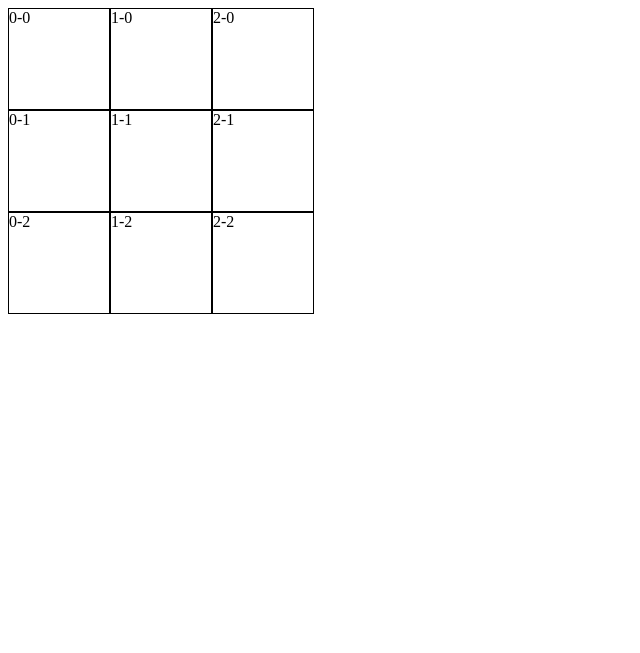
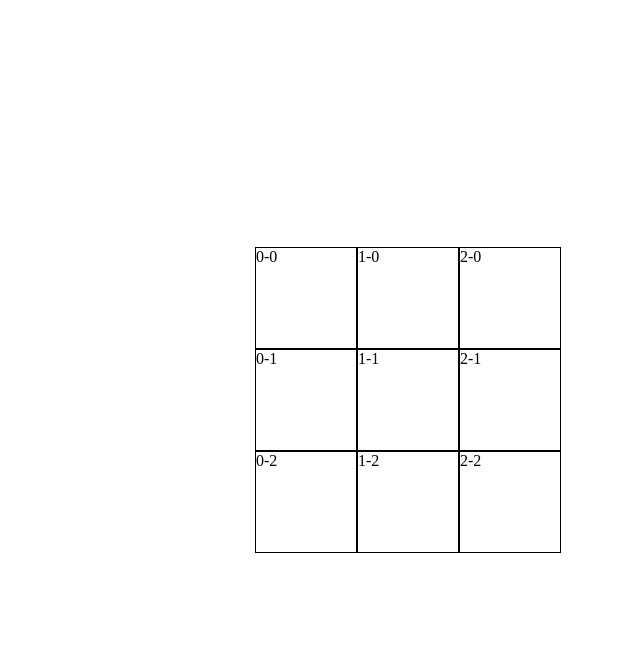
Before and after one commit to elpatron11/js-pictureSlideGame, a plain HTML site: page index.html in a window 1280 px wide. Shown: the whole page, without its empty margins (0-640 px from the left). Drawn offline with Linux system fonts and the light colour scheme.

Commit message:
Grid positioning done

```diff
--- a/index.html
+++ b/index.html
@@ -4,12 +4,14 @@
     <meta charset="UTF-8">
     <meta http-equiv="X-UA-Compatible" content="IE=edge">
     <meta name="viewport" content="width=device-width, initial-scale=1.0">
-    <!-- <style src="./style.css"></style> -->
+    <style src="./style.css"></style>
     <title>Document</title>
 </head>
 <body>
-    <div id="wholeGrid">
-        <!-- <div id="x1">
+    <div id="centerAlign">
+
+        <div id="wholeGrid">
+            <!-- <div id="x1">
             <div id="y1"></div>
             <div id="y2"></div>
             <div id="y3"></div>
@@ -27,8 +29,8 @@
              <div id="y333"></div>
         </div> -->
 
+        </div>
     </div>
-
 
     <script src="./index.js"></script>
 </body>
--- a/index.js
+++ b/index.js
@@ -1,32 +1,43 @@
+//Asign created divs and containers.
+const centerDiv=document.querySelector("#centerAlign");
 const root = document.querySelector("#wholeGrid");
-// const column =document.createElement("div");
-// column.className="column"
+
+//Apply flex to divs to create row, to center align and margins.
+root.style.display="flex";
+root.style.flexDirection="row";
+centerDiv.style.display="flex";
+centerDiv.style.alignItems="center";
+centerDiv.style.justifyContent="center";
+centerDiv.style.width="500px"
+centerDiv.style.height="500px"
+centerDiv.style.margin="150px"
 
 // Create matrix for grids
 //Add borders to grids,
 //display flex to make squars
 //Asign image peace to each row-id
+// root.style.display="flex"
+// root.style.justifyContent="center"
 
+//Creates the columns and rows using loops, assigns a dinamic name to each column and row.
 for(let i=0; i<3; i++){
 const column =document.createElement("div");
 column.id=`column-${i}`
 root.appendChild(column);
-column.style.display="flex"
-column.style.flexDirection="row"
-column.style.alignItems="center"
-// column.style.flexWrap="wrap"
+// column.style.border="1px solid black";
+column.style.width="300";
+column.style.height="300";
+
 
 for(let j=0; j<3; j++)
 {
 
 const row= document.createElement("div");
-row.id =`${j}-${i}`;
+row.id =`${i}-${j}`;
 column.appendChild(row);
 row.textContent=`${row.id}`
 row.style.border="1px solid black"
 row.style.height="100px";
 row.style.width="100px";
-
 }
-// column.textContent= "Column1";
 }
```
